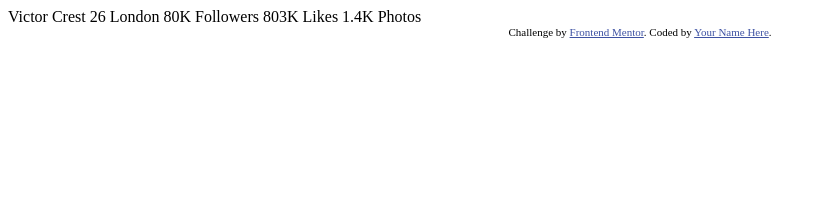
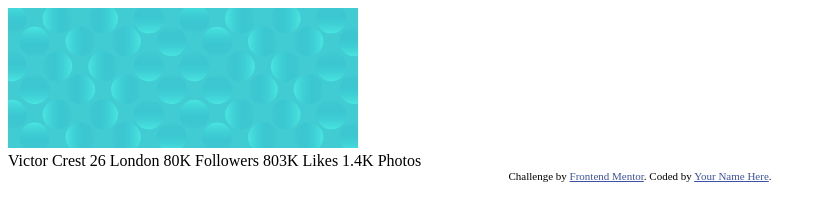
Before and after one commit to SupaSibs/profile-card, a plain HTML site: page index.html in a window 1280 px wide. Shown: the whole page, without its empty margins (0-824 px from the left). Drawn offline with Linux system fonts and the light colour scheme.

Commit message:
added basic stuff

```diff
--- a/index.html
+++ b/index.html
@@ -4,10 +4,10 @@
   <meta charset="UTF-8">
   <meta name="viewport" content="width=device-width, initial-scale=1.0"> <!-- displays site properly based on user's device -->
 
-  <link rel="icon" type="image/png" sizes="32x32" href="./images/favicon-32x32.png">
+  <link rel="icon" type="image/png" sizes="32x32" href="images/favicon-32x32.png">
 
   <title>Frontend Mentor | Profile card component</title>
-
+	  <link rel="stylesheet" href="styles.css">
   <!-- Feel free to remove these styles or customise in your own stylesheet 👍 -->
   <style>
     .attribution { font-size: 11px; text-align: center; }
@@ -15,6 +15,11 @@
   </style>
 </head>
 <body>
+<main class="bgimg">
+	<div class="grid">
+		<div>
+			<img src="images/bg-pattern-card.svg">
+		</div>
   Victor Crest
   26
   London
@@ -27,6 +32,8 @@
 
   1.4K
   Photos
+	</div>
+</main>
   <div class="attribution">
     Challenge by <a href="https://www.frontendmentor.io?ref=challenge" target="_blank">Frontend Mentor</a>.
     Coded by <a href="#">Your Name Here</a>.
```
Also changed, not shown: scripts.js (deleted).
